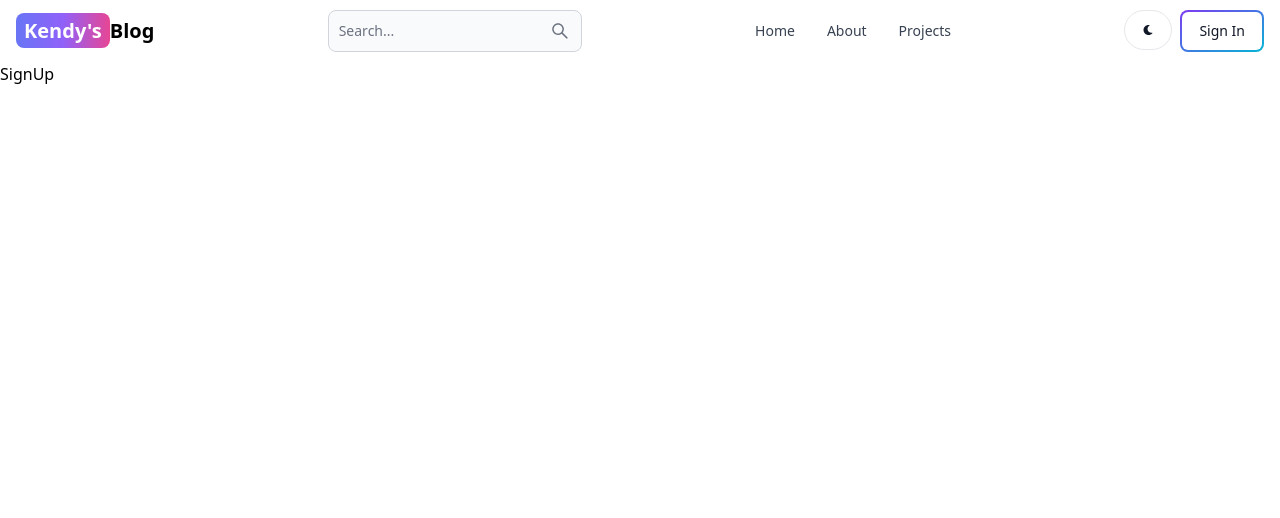
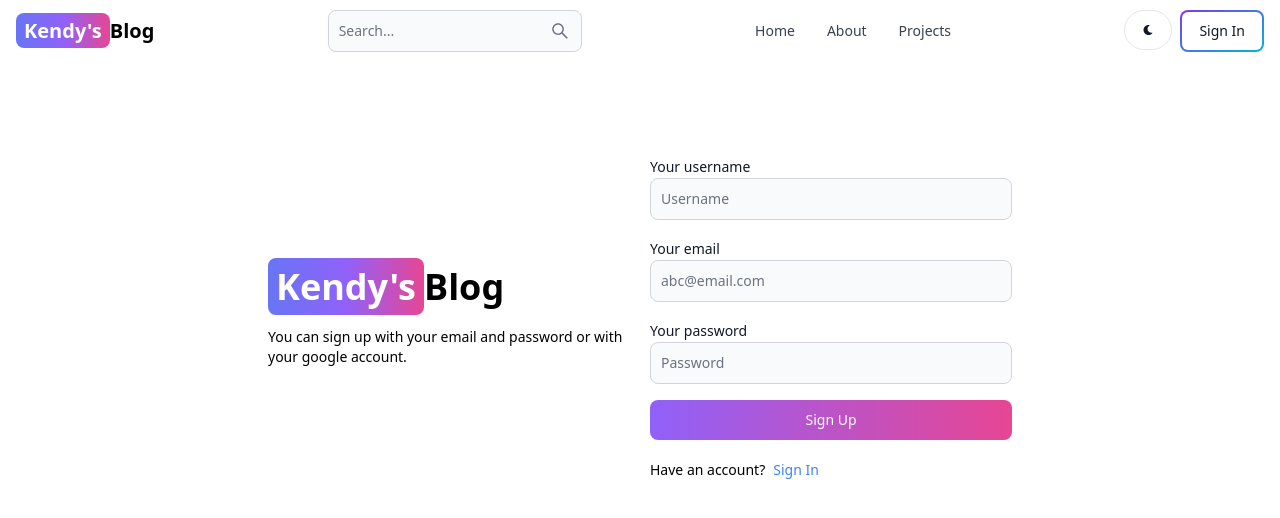
Before and after one commit to nguyenquan265/mern-blog, a React (Vite) app in the folder frontend/: page /sign-up in a window 1280 px wide. Shown: the top 518 px of the page. Built offline with nearby package versions, Linux system fonts and the light colour scheme.

Commit message:
complete sign up ui

```diff
--- a/frontend/src/pages/SignUp.jsx
+++ b/frontend/src/pages/SignUp.jsx
@@ -1,8 +1,44 @@
-import React from 'react'
+import { Label, TextInput, Button } from 'flowbite-react'
+import { Link } from 'react-router-dom'
 
 function SignUp() {
   return (
-    <div>SignUp</div>
+    <div className='min-h-screen mt-20'>
+      <div className='flex p-3 max-w-3xl mx-auto flex-col md:flex-row md:items-center gap-5'>
+        {/* left */}
+        <div className='flex-1'>
+          <Link to='/' className='font-bold dark:text-white text-4xl'>
+            <span className='px-2 py-1 bg-gradient-to-r from-indigo-500 via-purple-500 to-pink-500 rounded-lg text-white'>Kendy's</span>
+            Blog
+          </Link>
+          <p className='text-sm mt-5'>You can sign up with your email and password or with your google account.</p>
+        </div>
+        {/* right */}
+        <div className='flex-1'>
+          <form className='flex flex-col gap-4'>
+            <div>
+              <Label value='Your username' />
+              <TextInput type='text' placeholder='Username' id='username' />
+            </div>
+            <div>
+              <Label value='Your email' />
+              <TextInput type='email' placeholder='abc@email.com' id='email' />
+            </div>
+            <div>
+              <Label value='Your password' />
+              <TextInput type='password' placeholder='Password' id='password' />
+            </div>
+            <Button gradientDuoTone='purpleToPink' type='submit'>
+              Sign Up
+            </Button>
+          </form>
+          <div className='flex gap-2 text-sm mt-5'>
+            <span>Have an account?</span>
+            <Link to='/sign-in' className='text-blue-500'>Sign In</Link>
+          </div>
+        </div>
+      </div>
+    </div>
   )
 }
 
```
